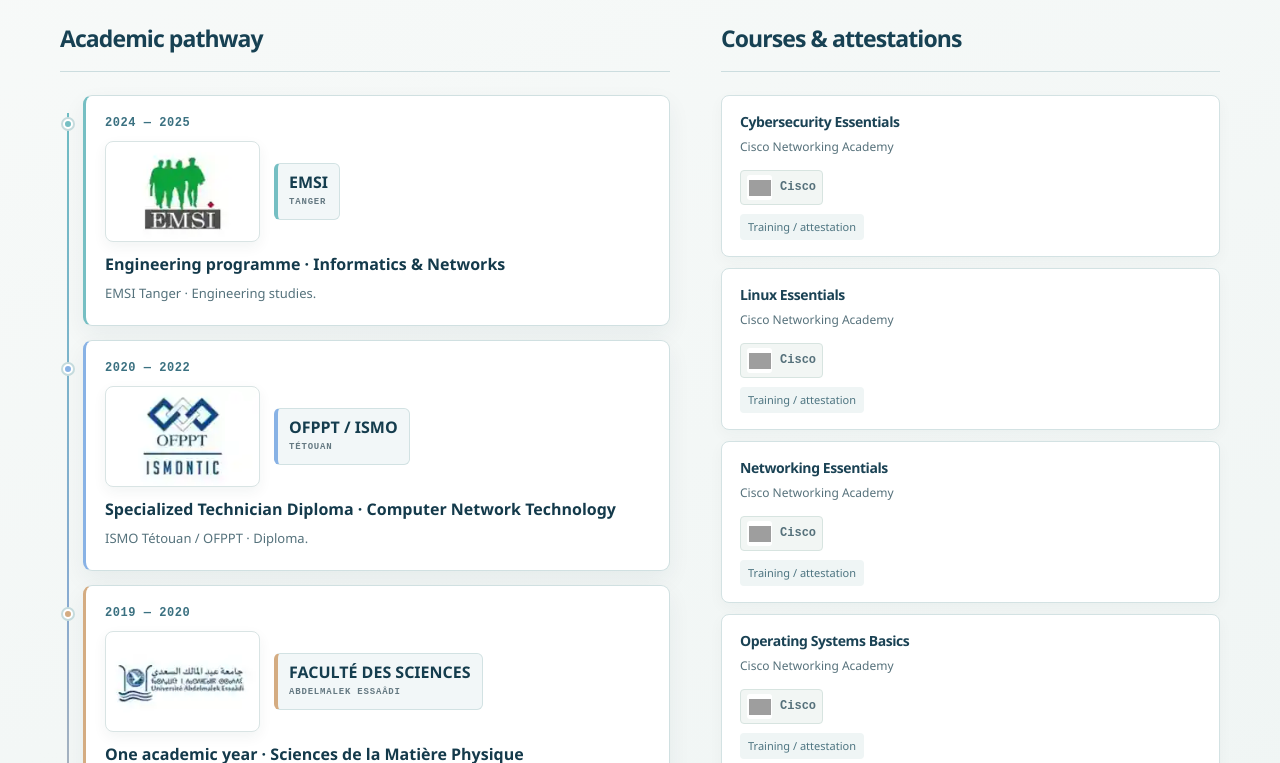
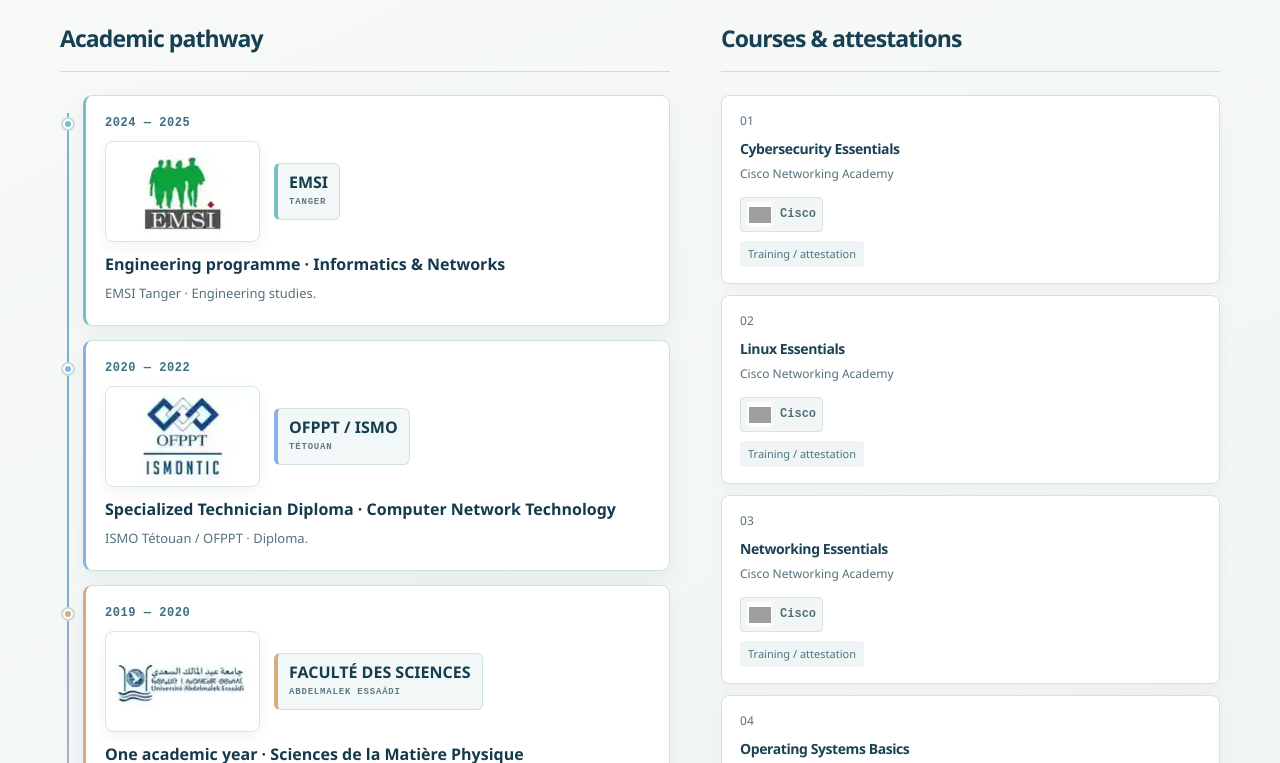
Before and after one commit to tahazitan/taha-zitane-portfolio, a Next.js app: page / in a window 1280 px wide. Shown: the part 10717-11480 px from the top of the page. Built offline with nearby package versions, Linux system fonts and the light colour scheme; grey boxes are pictures that could not be loaded.

Commit message:
Show professional courses in a dedicated education timeline instead of a closing summary

```diff
--- a/src/components/Home.tsx
+++ b/src/components/Home.tsx
@@ -86,7 +86,7 @@ export default function Home({locale}:{locale:Locale}){
    <section className="section education-section" id="education"><div className="container-xl">
     <Reveal className="section-heading"><span className="section-number">{credentials.kicker}</span><div className="heading-row"><h2>{credentials.title}</h2><p>{credentials.intro}</p></div></Reveal>
     <div className="education-grid"><Reveal><h3>{credentials.studyTitle}</h3><div className="study-list">{credentials.studies.map((item,i)=><article key={item.year} className="study-item"><small>{item.year}</small><div className="study-body"><div className="institution-head"><span className={"institution-crest institution-crest--"+institutionLogoByYear[item.year]} role="img" aria-label={item.year==="2018"?baccalaureateIssuer:institutionMarks[item.year].full}/><span className="institution-name" aria-label={institutionMarks[item.year].full}>{institutionMarks[item.year].name}<small>{institutionMarks[item.year].location}</small></span></div>{item.year==="2018"&&<span className="institution-issuer">{baccalaureateIssuer}</span>}<h4>{item.title}</h4><p>{item.detail}</p></div></article>)}</div></Reveal>
-    <Reveal delay={.1}><h3>{credentials.trainingTitle}</h3><div className="training-list">{credentials.courses.map(item=><div className="training-item" key={item.name}><div><strong>{item.name}</strong><span>{item.provider}</span><TechnologyMarks technologies={[item.provider]} limit={1} variant="inline"/></div><small>{item.kind}</small></div>)}</div><p className="education-footnote">{credentials.note}</p></Reveal></div>
+    <Reveal delay={.1}><h3>{credentials.trainingTitle}</h3><ol className="training-list training-timeline" aria-label={credentials.trainingTitle}>{credentials.courses.map((item,i)=><li className="training-item" key={item.name}><span className="training-index" aria-hidden="true">{String(i+1).padStart(2,"0")}</span><div className="training-details"><strong>{item.name}</strong><span>{item.provider}</span><TechnologyMarks technologies={[item.provider]} limit={1} variant="inline"/></div><small>{item.kind}</small></li>)}</ol></Reveal></div>
    </div></section>
 
    <section className="section service-section" id="services" aria-labelledby="services-title"><div className="container-xl"><Reveal className="section-heading"><span className="section-number">{c.servicesKicker}</span><div className="heading-row"><h2 id="services-title">{c.servicesTitle}</h2><p>{c.servicesSub}</p></div></Reveal><div className="services-grid">{c.services.map((service,i)=><Reveal key={service.number}><article className="service-item"><span className="service-number">{service.number}</span><ServiceVisual index={i} locale={locale} title={service.title}/><h3>{service.title}</h3><p>{service.body}</p><div className="service-tool-strip"><TechnologyMarks technologies={serviceTools[i]} limit={4} variant="inline"/></div><a className="service-action" href="#contact">{serviceCta}<ArrowUpRight size={16}/></a></article></Reveal>)}</div></div></section>
```
